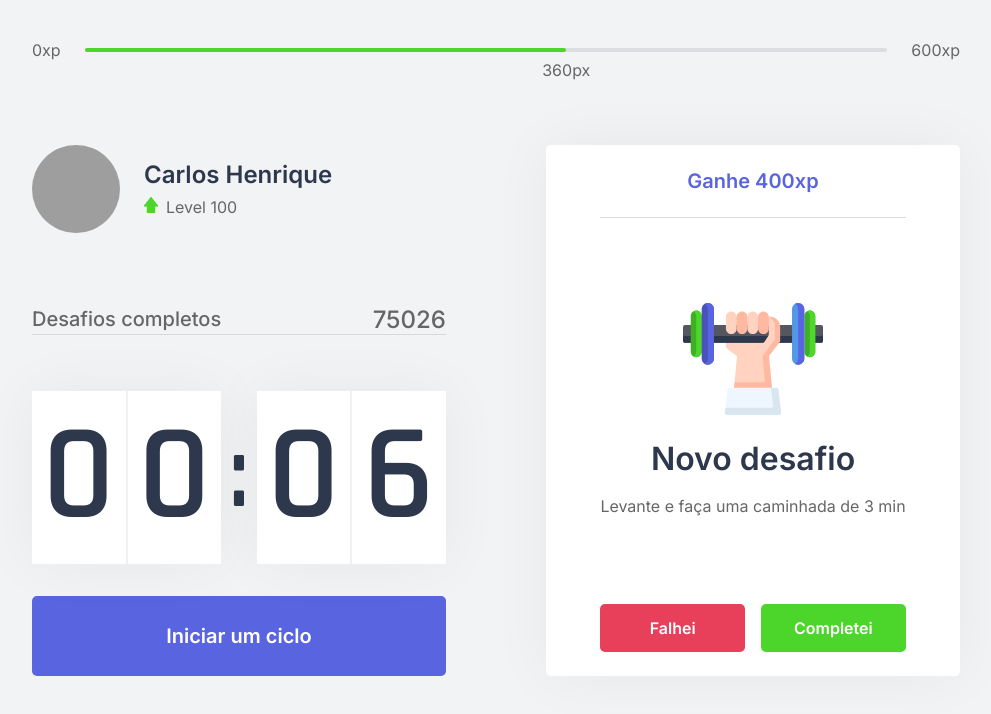
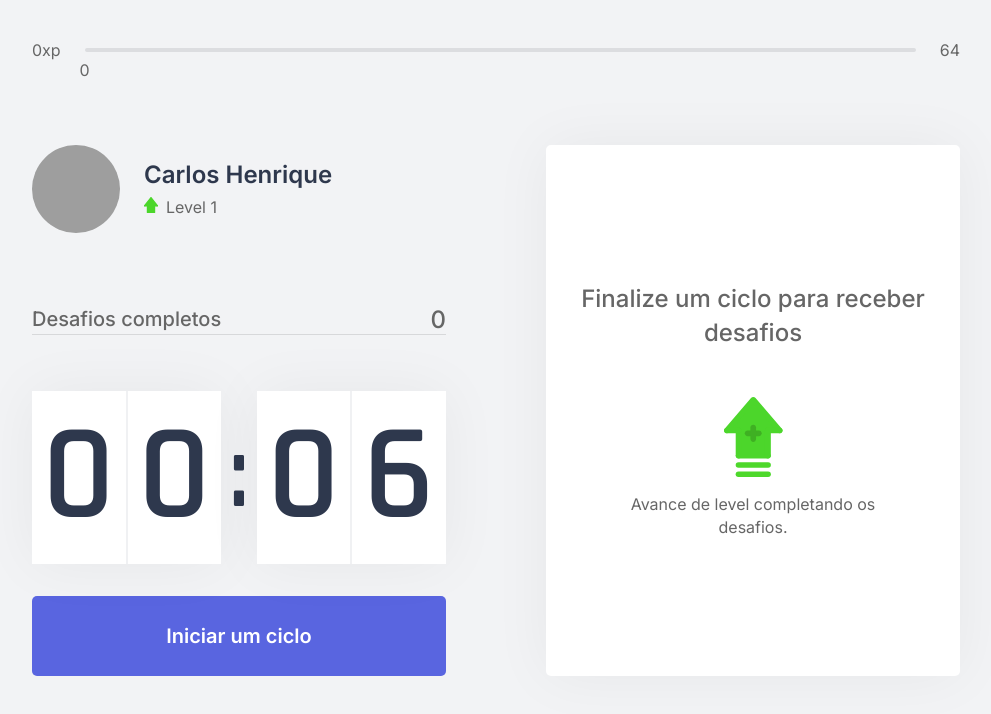
Before and after one commit to Carlos-hr/moveit-nlw-04, a Next.js app: page / in a window 1280 px wide. Shown: the top 714 px of the page, without its empty margins (144-1135 px from the left). Built offline with nearby package versions, Linux system fonts and the light colour scheme; grey boxes are pictures that could not be loaded.

Commit message:
feat: adição de countdown context, json de desafios e ajustes de funcionalidades

```diff
--- /dev/null
+++ b/challenges.json
@@ -0,0 +1,62 @@
+[
+  {
+    "type": "body",
+    "description": "Estique um de seus braços com a palma da mão virada para frente e puxe os dedos para cima por 10 segundos por mão.",
+    "amount": 80
+  },
+  {
+    "type": "body",
+    "description": "Estique seu braço contra o peito e puxe-o utilizando o outro braço por 10 segundos por braço.",
+    "amount": 60
+  },
+  {
+    "type": "body",
+    "description": "Puxe seu pescoço com a ajuda da mão para a direita e para a esquerda, permanecendo na posição por alguns segundos.",
+    "amount": 70
+  },
+  {
+    "type": "body",
+    "description": "Com as duas mãos na parte de trás da cabeça, leve-a para baixo, alongando a parte de trás da região.",
+    "amount": 60
+  },
+  {
+    "type": "body",
+    "description": "Cruze as pernas e desça com as mãos esticadas em direção ao chão. Repita o movimento com a outra perna na frente.",
+    "amount": 100
+  },
+  {
+    "type": "body",
+    "description": "Sentado, abra as pernas e tente encostar as palmas das mãos no chão, repita 3 vezes por 5 segundos.",
+    "amount": 80
+  },
+  {
+    "type": "body",
+    "description": "Puxe o joelho de encontro ao peito e segure, troque de perna após 10 segundos.",
+    "amount": 50
+  },
+  {
+    "type": "body",
+    "description": "Sentado, cruze uma perna e incline seu tronco à frente, troque de perna após 10 segundos.",
+    "amount": 80
+  },
+  {
+    "type": "eye",
+    "description": "Sentado, feche os olhos e cubra-os com as palmas da mão durante 2 minutos, depois abra normalmente.",
+    "amount": 90
+  },
+  {
+    "type": "eye",
+    "description": "Em algum ambiente aberto, olhe o mais longe que puder em quatro direções por 3s, mexa apenas os olhos. Repita 3 vezes.",
+    "amount": 140
+  },
+  {
+    "type": "eye",
+    "description": "Usando os polegares, massage a área abaixo das sobrancelhas em movimentos circulares por 15 segundos.",
+    "amount": 70
+  },
+  {
+    "type": "body",
+    "description": "Em pé, gire a cintura o máximo que puder para a esquerda, segure por cinco segundos. Repita para a direita.",
+    "amount": 90
+  }
+]
--- a/src/components/ChallengeBox/ChallengeBox.tsx
+++ b/src/components/ChallengeBox/ChallengeBox.tsx
@@ -1,28 +1,49 @@
+/* eslint-disable @next/next/no-img-element */
+import styles from "../../styles/components/ChallengeBox.module.css";
 import { useContext } from "react";
 import { ChallengeContext } from "../../contexts/ChallengeContext";
-import styles from "../../styles/components/ChallengeBox.module.css";
+import { CountdownContext } from "../../contexts/CountdownContext";
 
 const ChallengeBox = () => {
-  const value = useContext(ChallengeContext);
+  const { activeChallenge, resetChallenge, completeChallenge } =
+    useContext(ChallengeContext);
 
-  const ch = true;
+  const { resetCountdown } = useContext(CountdownContext);
+  const handleChallengeCompleted = () => {
+    completeChallenge();
+    resetCountdown();
+  };
+
+  const handleChallengeFailed = () => {
+    resetChallenge()
+    resetCountdown();
+  };
+
   return (
     <div className={styles.challengeBoxContainer}>
-      {ch ? (
+      {activeChallenge ? (
         <div className={styles.challengeActive}>
-          <header>Ganhe 400xp</header>
+          <header>Ganhe {activeChallenge.amount} xp</header>
 
           <main>
-            <img src="icons/body.svg" alt="" />
+            <img src={`icons/${activeChallenge.type}.svg`} alt="icone" />
             <strong>Novo desafio</strong>
-            <p>Levante e faça uma caminhada de 3 min</p>
+            <p>{activeChallenge.description}</p>
           </main>
 
           <footer>
-            <button type="button" className={styles.challengFailedButton}>
+            <button
+              type="button"
+              className={styles.challengFailedButton}
+              onClick={handleChallengeFailed}
+            >
               Falhei
             </button>
-            <button type="button" className={styles.challengSucceededButton}>
+            <button
+              type="button"
+              className={styles.challengSucceededButton}
+              onClick={handleChallengeCompleted}
+            >
               Completei
             </button>
           </footer>
--- a/src/components/CompletedChallenges/CompletedChallenges.tsx
+++ b/src/components/CompletedChallenges/CompletedChallenges.tsx
@@ -1,10 +1,14 @@
+import { useContext } from "react";
+import { ChallengeContext } from "../../contexts/ChallengeContext";
 import styles from "../../styles/components/CompletedChallenges.module.css";
 
 const CompletedChallenges = () => {
+  const { challengesCompleted } = useContext(ChallengeContext);
+
   return (
     <div className={styles.completedChallengesContainer}>
       <span>Desafios completos</span>
-      <span>75026</span>
+      <span>{challengesCompleted}</span>
     </div>
   );
 };
--- a/src/components/ExperienceBar/ExperienceBar.tsx
+++ b/src/components/ExperienceBar/ExperienceBar.tsx
@@ -1,17 +1,27 @@
-import React from "react";
+import React, { useContext } from "react";
+import { ChallengeContext } from "../../contexts/ChallengeContext";
 import styles from "../../styles/components/ExperienceBar.module.css";
 
 const ExperienceBar = () => {
+  const { currentExperience, experienceToNextLevel } =
+    useContext(ChallengeContext);
+
+  const percentToNextLevel = Math.round(
+    (currentExperience * 100) / experienceToNextLevel
+  );
   return (
     <header className={styles.experienceBar}>
       <span>0xp</span>
       <div>
-        <div style={{ width: "60%" }} />
-        <span className={styles.currentExperience} style={{ left: "60%" }}>
-          360px
+        <div style={{ width: `${percentToNextLevel}%` }} />
+        <span
+          className={styles.currentExperience}
+          style={{ left: `${percentToNextLevel}%` }}
+        >
+          {currentExperience}
         </span>
       </div>
-      <span>600xp</span>
+      <span>{experienceToNextLevel} </span>
     </header>
   );
 };
--- a/src/components/Profile/Profile.tsx
+++ b/src/components/Profile/Profile.tsx
@@ -1,15 +1,20 @@
-import styles from '../../styles/components/Profile.module.css'
+/* eslint-disable @next/next/no-img-element */
+import { useContext } from "react";
+import { ChallengeContext } from "../../contexts/ChallengeContext";
+import styles from "../../styles/components/Profile.module.css";
 
 const Profile = () => {
+  const { level } = useContext(ChallengeContext);
+
   return (
     <div className={styles.profileContainer}>
       <img src="https://github.com/Carlos-hr.png" alt="name" />
-
       <div>
         <strong>Carlos Henrique</strong>
         <p>
-          <img src="icons/level.svg"/>
-          Level 100</p>
+          <img src="icons/level.svg" alt="icon" />
+          Level {level}
+        </p>
       </div>
     </div>
   );
--- a/src/contexts/ChallengeContext.tsx
+++ b/src/contexts/ChallengeContext.tsx
@@ -1,3 +1,95 @@
-import { createContext } from "react";
+import { createContext, ReactNode, useState, useEffect } from "react";
+import challenges from "../../challenges.json";
 
-export const ChallengeContext = createContext({});
+interface Challenge {
+  type: "body" | "eye";
+  description: string;
+  amount: number;
+}
+
+interface ChallengesProviderProps {
+  children: ReactNode;
+}
+
+interface ChallengesContextData {
+  level: number;
+  currentExperience: number;
+  challengesCompleted: number;
+  experienceToNextLevel: number;
+  levelUp: () => void;
+  startNewChallenge: () => void;
+  resetChallenge: () => void;
+  completeChallenge: () => void;
+  activeChallenge: Challenge;
+}
+
+export const ChallengeContext = createContext({} as ChallengesContextData);
+
+export const ChallengesProvider = ({ children }: ChallengesProviderProps) => {
+  useEffect(() => {
+    Notification.requestPermission();
+  }, []);
+
+  const [level, setLevel] = useState(1);
+  const [currentExperience, setCurrentExperience] = useState(0);
+  const [challengesCompleted, setChallengesCompleted] = useState(0);
+  const [activeChallenge, setActiveChallenge] = useState(null);
+
+  const experienceToNextLevel = Math.pow((level + 1) * 4, 2);
+
+  const levelUp = () => {
+    setLevel(level + 1);
+  };
+
+  const startNewChallenge = () => {
+    const randomChallengeIndex = Math.floor(Math.random() * challenges.length);
+    const challenge = challenges[randomChallengeIndex];
+    setActiveChallenge(challenge);
+
+    new Audio("/notification.mp3").play;
+
+    if (Notification.permission === "granted") {
+      new Notification("Novo desafio", {
+        body: `Valendo ${challenge.amount}xp!`,
+      });
+    }
+  };
+
+  const resetChallenge = () => {
+    setActiveChallenge(null);
+  };
+
+  const completeChallenge = () => {
+    if (!activeChallenge) return;
+
+    const { amount } = activeChallenge;
+    let finalExperience = currentExperience + amount;
+
+    if (finalExperience >= experienceToNextLevel) {
+      finalExperience = finalExperience - experienceToNextLevel;
+      levelUp();
+    }
+
+    setCurrentExperience(finalExperience);
+    setActiveChallenge(null);
+    setChallengesCompleted(challengesCompleted + 1);
+  };
+
+  return (
+    <ChallengeContext.Provider
+      value={{
+        level,
+        currentExperience,
+        challengesCompleted,
+        levelUp,
+        startNewChallenge,
+        activeChallenge,
+        resetChallenge,
+        experienceToNextLevel,
+        completeChallenge,
+      }}
+    >
+      {children}
+    </ChallengeContext.Provider>
+  );
+};
--- /dev/null
+++ b/src/contexts/CountdownContext.tsx
@@ -0,0 +1,72 @@
+import {
+  createContext,
+  ReactNode,
+  useState,
+  useContext,
+  useEffect,
+} from "react";
+import { ChallengeContext } from "../contexts/ChallengeContext";
+
+interface CountdownContextData {
+  minutes: number;
+  seconds: number;
+  hasFinished: boolean;
+  isActive: boolean;
+  startCountdown: () => void;
+  resetCountdown: () => void;
+}
+interface CountdownProviderProps {
+  children: ReactNode;
+}
+
+let countdownTimeout: NodeJS.Timeout;
+
+export const CountdownContext = createContext({} as CountdownContextData);
+
+export const CountdownProvider = ({ children }: CountdownProviderProps) => {
+  const { startNewChallenge } = useContext(ChallengeContext);
+
+  const [time, setTime] = useState(0.1 * 60);
+  const [isActive, setIsActive] = useState(false);
+  const [hasFinished, setHasFinished] = useState(false);
+
+  const minutes = Math.floor(time / 60);
+  const seconds = time % 60;
+
+  const startCountdown = () => {
+    setIsActive(true);
+  };
+
+  const resetCountdown = () => {
+    clearInterval(countdownTimeout);
+    setIsActive(false);
+    setTime(0.1 * 60);
+    setHasFinished(false)
+  };
+
+  useEffect(() => {
+    if (isActive && time > 0) {
+      countdownTimeout = setTimeout(() => {
+        setTime(time - 1);
+      }, 1000);
+    } else if (isActive && time === 0) {
+      setHasFinished(true);
+      setIsActive(false);
+      startNewChallenge();
+    }
+  }, [isActive, startNewChallenge, time]);
+  return (
+    <CountdownContext.Provider
+      value={{
+        minutes,
+        seconds,
+        hasFinished,
+        isActive,
+        startCountdown,
+        resetCountdown,
+      }}
+    >
+      {children}
+    </CountdownContext.Provider>
+  );
+};
--- a/src/pages/_document.tsx
+++ b/src/pages/_document.tsx
@@ -11,7 +11,6 @@
             href="https://fonts.googleapis.com/css2?family=Inter:wght@400;500;600&family=Lato:wght@300&family=Rajdhani:wght@600&display=swap"
             rel="stylesheet"
           />
-          <title>MoveIt</title>
         </Head>
         <body>
           <Main />
--- a/src/pages/index.tsx
+++ b/src/pages/index.tsx
@@ -1,3 +1,4 @@
+import Head from "next/head";
 import {
   ChallengeBox,
   CompletedChallenges,
@@ -5,13 +6,17 @@
   ExperienceBar,
   Profile,
 } from "../components";
+import { CountdownProvider } from "../contexts/CountdownContext";
 import styles from "../styles/pages/Home.module.css";
 
 const Home = () => {
   return (
     <div className={styles.container}>
+      <Head>
+        <title>MoveIt</title>
+      </Head>
       <ExperienceBar />
-
+      <CountdownProvider>
         <section>
           <div>
             <Profile />
@@ -23,6 +28,7 @@
             <ChallengeBox />
           </div>
         </section>
+      </CountdownProvider>
     </div>
   );
 };
```
Also changed, not shown: src/components/Countdown/Countdown.tsx (+11 -31 lines), src/pages/_app.tsx (+3 -4 lines). Lines whose indentation alone changed are shown as unchanged.
